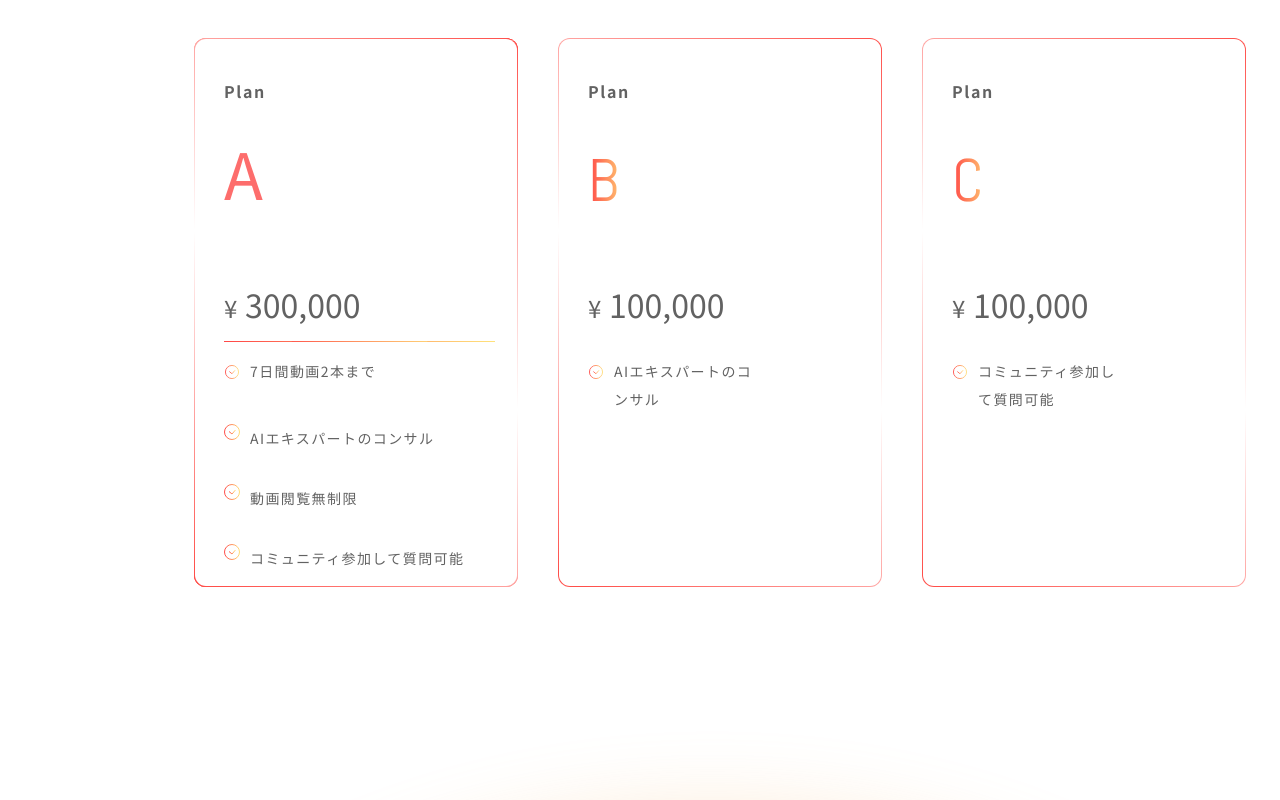
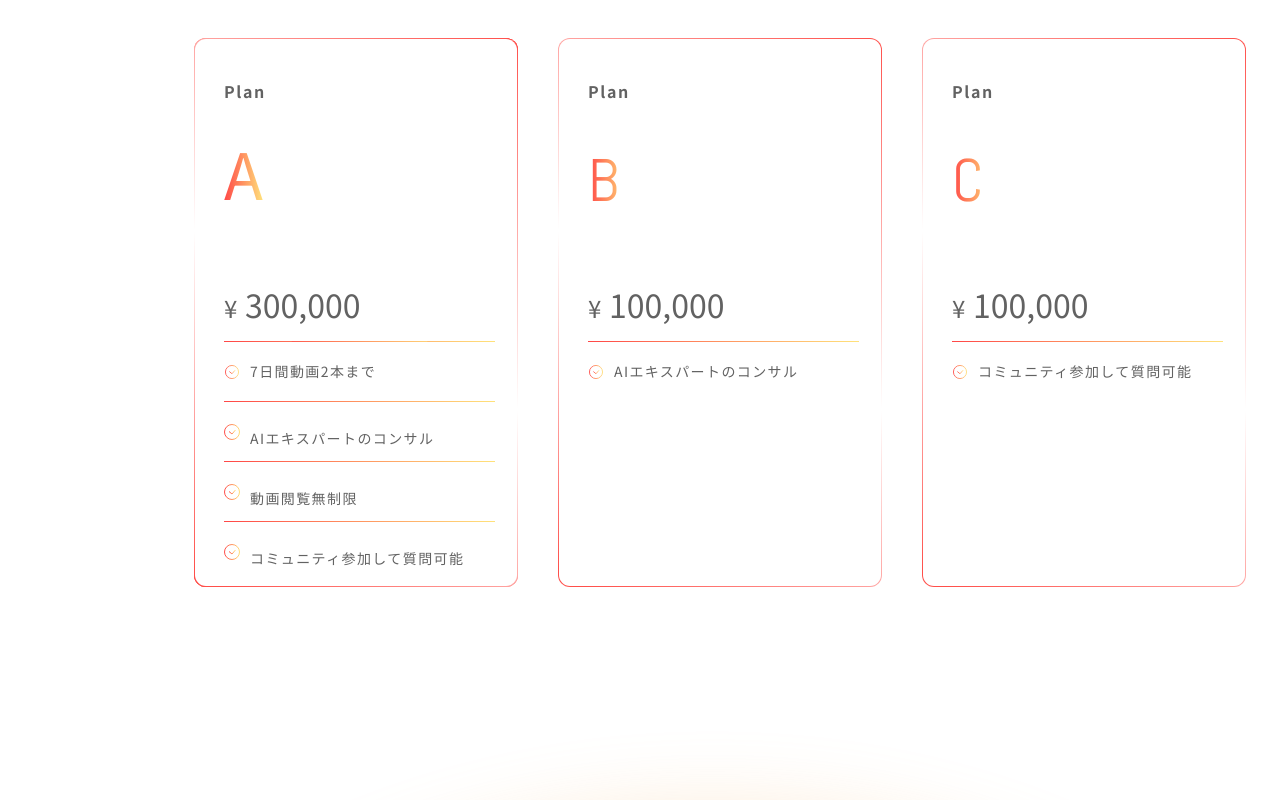
Before and after one commit to yoshi0323/LP01, a Next.js app: page / in a window 1280 px wide. Shown: the part 2140-2940 px from the top of the page. Built offline with nearby package versions, Linux system fonts and the light colour scheme; a web font is replaced by a local one.

Commit message:
グラデーション調整、各コンテナ微調整

```diff
--- a/components/Main1.css
+++ b/components/Main1.css
@@ -115,6 +115,10 @@
 
     /* テキストカラー */
     color: #FD6D6C;
+
+    /* テキストを1行に収める */
+    white-space: nowrap;
+    overflow: hidden; /* または visible */
 }
 
 .vector-6 {
@@ -258,11 +262,15 @@
     letter-spacing: 0.1em;
     text-align: left;
     color: #626262;
+
+    /* テキストを1行に収める */
+    white-space: nowrap;
+    overflow: hidden; /* または visible */
 }
 
 .atext2 {
     top: 385px;
-    width: 200px; /* テキストが長いため幅を調整 */
+    width: 230px; /* AIエキスパートのコンサルが収まるように幅を調整 */
 }
 
 .atext3 {
@@ -271,7 +279,7 @@
 
 .atext4 {
     top: 505px;
-    width: 220px; /* テキストが長いため幅を調整 */
+    width: 250px; /* コミュニティ参加して質問可能が収まるように幅を調整 */
 }
 
 /* 他のスタイルは一旦コメントアウトまたは削除 */
@@ -493,11 +501,8 @@
     height: 589px;
     top: 3465px;
     left: -1px;
-    gap: 0px;
     opacity: 0.8;
     z-index: 1;
-
-    /* グラデーション背景 */
     background: linear-gradient(90deg, #FF4747 0%, #FFE27B 100%);
 }
 
@@ -569,7 +574,7 @@
     display: flex;
     align-items: center;
     padding: 0; /* パディングを0に設定 */
-    margin: 0; /* マージンを0に設定 */
+    margin: 0; /* マーンを0に設定 */
 }
 
 .qa-q-label {
@@ -581,7 +586,7 @@
     gap: 0px;
     opacity: 1;
 
-    /* フォントスタイル */
+    /* フォントタイル */
     font-family: 'Noto Sans JP', sans-serif;
     font-size: 20px;
     font-weight: 700;
@@ -589,7 +594,7 @@
     letter-spacing: 0.1em;
     text-align: left;
 
-    color: #FFFFFF;  /* 背景色を白から文字色を白に変更 */
+    color: #FFFFFF;  /* 背景色を白か字色を白に変更 */
 }
 
 .qa-vertical-line {
@@ -607,7 +612,7 @@
 
 .qa-question-text {
     position: absolute;
-    width: 200px; /* 幅を広げる（130px → 200px） */
+    width: 200px; /* 幅広げる（130px → 200px） */
     height: 28px;
     top: 18px;
     left: 111px;
@@ -635,3 +640,168 @@
     transform: translateY(-50%);  /* 垂直中央揃え */
     cursor: pointer;  /* ホバー時のカーソル */
 }
+
+.gradient-line {
+    position: absolute;
+    width: 271px; /* ラインの幅 */
+    height: 1px; /* ラインの高さ */
+    background: linear-gradient(90deg, #FF4747 0%, #FFE27B 100%); /* グラデーションの色 */
+    z-index: 1; /* 他の要素の上に表示 */
+}
+
+.custom-gradient-line {
+    position: absolute;
+    width: 271px; /* ラインの幅 */
+    height: 1px; /* ラインの高さ */
+    top: 362px; /* 上辺からの位置 */
+    left: 29px; /* 左辺からの位置 */
+    background: linear-gradient(90deg, #FF4747 0%, #FFE27B 100%); /* グラデーションの色 */
+    z-index: 1; /* 他の要素の上に表示 */
+}
+
+.additional-gradient-line {
+    position: absolute;
+    width: 271px; /* ラインの幅 */
+    height: 1px; /* ラインの高さ */
+    top: 422px; /* 上辺からの位置 */
+    left: 29px; /* 左辺からの位置 */
+    background: linear-gradient(90deg, #FF4747 0%, #FFE27B 100%); /* グラデーションの色 */
+    z-index: 1; /* 他の要素の上に表示 */
+}
+
+.extra-gradient-line {
+    position: absolute;
+    width: 271px; /* ラインの幅 */
+    height: 1px; /* ラインのさ */
+    top: 482px; /* 上辺からの位置 */
+    left: 29px; /* 左辺からの位�� */
+    background: linear-gradient(90deg, #FF4747 0%, #FFE27B 100%); /* グラデーションの色 */
+    z-index: 1; /* 他の要素の上に表示 */
+}
+
+/* atext2のスタイルを更新 */
+.atext2 {
+    position: absolute;
+    width: 125px;
+    height: 28px;
+    left: 55px;
+    font-family: 'Noto Sans JP', sans-serif;
+    font-size: 14px;
+    font-weight: 400;
+    line-height: 28px;
+    letter-spacing: 0.1em;
+    text-align: left;
+    color: #626262;
+}
+
+.atext2 {
+    top: 385px;
+    width: 200px; /* テキストが長いため幅を調整 */
+}
+
+.atext3 {
+    top: 445px;
+}
+
+.atext4 {
+    top: 505px;
+    width: 220px; /* テキストが長いため幅を調整 */
+}
+
+/* Plan Bのテキストスタイル */
+.plan-container-b .atext1 {
+    position: absolute;
+    width: 150px; /* 幅を調整して1行に収まるように */
+    height: 28px;
+    left: 55px; /* 位置を調整 */
+    top: 385px; /* 現在の位置を維持 */
+
+    /* タイポグラフィーの設定 */
+    color: var(--gray, #626262); /* グレーの色 */
+    font-family: "Noto Sans JP"; /* フォントファミリー */
+    font-size: 14px; /* フォントサイズ */
+    font-style: normal; /* フォントスタイル */
+    font-weight: 400; /* フォントウェイト */
+    line-height: 28px; /* 行の高さ */
+
+    /* テキストを1行に収める設定 */
+    white-space: nowrap; /* 1行にする */
+    overflow: hidden; /* はみ出した部分を隠す */
+    text-overflow: ellipsis; /* 必要に応じて省略記号を表示 */
+}
+
+/* Plan Cのテキストスタイル */
+.plan-container-c .atext1 {
+    position: absolute;
+    width: 150px; /* 幅を調整して1行に収まるように */
+    height: 28px;
+    left: 55px; /* 位置を調整 */
+    top: 385px; /* 現在の位置を維持 */
+
+    /* タイポグラフィーの設定 */
+    color: var(--gray, #626262); /* グレーの色 */
+    font-family: "Noto Sans JP"; /* フォントファミリー */
+    font-size: 14px; /* フォントサイズ */
+    font-style: normal; /* フォントスタイル */
+    font-weight: 400; /* フォントウェイト */
+    line-height: 28px; /* 行の高さ */
+
+    /* テキストを1行に収める設定 */
+    white-space: nowrap; /* 1行にする */
+    overflow: hidden; /* はみ出した部分を隠す */
+    text-overflow: ellipsis; /* 必要に応じて省略記号を表示 */
+}
+
+.atext1, .atext2, .atext3, .atext4 {
+    font-family: "Noto Sans JP", sans-serif;
+    font-size: 14px;
+    font-style: normal;
+    font-weight: 400;
+    line-height: 28px;
+    letter-spacing: 1.4px;
+    color: var(--gray, #626262);
+
+    /* テキストを1行に収める設定を追加 */
+    white-space: nowrap;
+    overflow: hidden;
+    text-overflow: ellipsis;
+}
+
+/* Plan BとCのテキストスタイル */
+.plan-container-b .atext1,
+.plan-container-c .atext1 {
+    position: absolute;
+    width: 230px; /* テキストが収まるように幅を広げる */
+    height: 28px;
+    left: 55px; /* チェックアイコンの横に配置 */
+    top: 318px; /* チェックアイコンと同じ高さに調整 */
+
+    /* タイポグラフィーの設定 */
+    color: var(--gray, #626262);
+    font-family: "Noto Sans JP";
+    font-size: 14px;
+    font-style: normal;
+    font-weight: 400;
+    line-height: 28px;
+    letter-spacing: 0.1em;
+
+    /* テキストを1行に収める設定 */
+    white-space: nowrap;
+    overflow: hidden;
+    text-overflow: ellipsis;
+}
+
+/* チェックアイコンの位置も調整 */
+.plan-container-b .check-icon,
+.plan-container-c .check-icon {
+    position: absolute;
+    width: 16px;
+    height: 16px;
+    left: 29px;
+    top: 325px;
+    opacity: 1;
+    display: flex;
+    align-items: center;
+    justify-content: center;
+    background: transparent;
+}
--- a/components/Main1.js
+++ b/components/Main1.js
@@ -5,6 +5,10 @@ import Image from 'next/image';
 import Footer from './Footer';
 
 const Main1 = () => {
+    const atex5 = () => {
+        return "AIエキスパートのコンサル";
+    };
+
     return (
         <div className="main1-container">
             {/* グラデーション背景の半円 */}
@@ -77,10 +81,18 @@ const Main1 = () => {
             {/* Plan A - 既存のコンテナ */}
             <div className="plan-container">
                 <div className="plan-title">Plan</div>
-                <div className="plan-letter">A</div>
+                <div className="plan-letter" style={{ background: 'linear-gradient(90deg, #FF4747 0%, #FFE27B 100%)', WebkitBackgroundClip: 'text', WebkitTextFillColor: 'transparent' }}>A</div>
                 <div className="price-yen">¥</div>
                 <div className="price-amount">300,000</div>
-                <div className="vector-6"></div>
+
+                {/* 既存のグラデーションライン */}
+                <div className="custom-gradient-line" />
+
+                {/* 追加のグラデーションラインを追加 */}
+                <div className="additional-gradient-line" />
+
+                {/* さらに新しいグラデーションラインを追加 */}
+                <div className="extra-gradient-line" />
 
                 {/* 1つ目のアイテム */}
                 <div className="check-icon">
@@ -94,6 +106,7 @@ const Main1 = () => {
                     />
                 </div>
                 <div className="atext1">7日間動画2本まで</div>
+                <div className="gradient-line" />
                 <div className="vector-7"></div>
 
                 {/* 2つ目のアイテム */}
@@ -107,7 +120,8 @@ const Main1 = () => {
                         className="check-image"
                     />
                 </div>
-                <div className="atext2">AIエキスパートのコンサル</div>
+                <div className="atext2">{atex5()}</div>
+                <div className="gradient-line" />
                 <div className="vector-8"></div>
 
                 {/* 3つ目のアイテム */}
@@ -122,6 +136,7 @@ const Main1 = () => {
                     />
                 </div>
                 <div className="atext3">動画閲覧無制限</div>
+                <div className="gradient-line" />
                 <div className="vector-9"></div>
 
                 {/* 4つ目のアイテム */}
@@ -147,6 +162,9 @@ const Main1 = () => {
                 <div className="price-amount">100,000</div>
                 <div className="vector-6"></div>
 
+                {/* Plan B の金額の下にグラデーションラインを追加 */}
+                <div className="gradient-line" style={{ top: '302px', left: '29px' }} /> {/* 位置を調整 */}
+
                 {/* Bプランのチェックアイテム */}
                 <div className="check-icon">
                     <Image
@@ -158,7 +176,7 @@ const Main1 = () => {
                         className="check-image"
                     />
                 </div>
-                <div className="atext1">AIエキスパートのコンサル</div>
+                <div className="atext1">{atex5()}</div>
                 <div className="vector-7"></div>
             </div>
 
@@ -169,6 +187,9 @@ const Main1 = () => {
                 <div className="price-yen">¥</div>
                 <div className="price-amount">100,000</div>
                 <div className="vector-6"></div>
+
+                {/* Plan C の金額の下にグラデーションラインを追加 */}
+                <div className="gradient-line" style={{ top: '302px', left: '29px' }} /> {/* 位置を調整 */}
 
                 {/* Cプランのチェックアイテム */}
                 <div className="check-icon">
@@ -218,7 +239,7 @@ const Main1 = () => {
                 />
                 {/* QA コンテンツ用のFrame */}
                 <div className="qa-content-frame">
-                    {/* 1つ目のンテナ */}
+                    {/* 1つ目のンナ */}
                     <div className="qa-item" style={{ position: 'relative' }}>
                         {/* Q1テキスト */}
                         <div className="qa-q-label">Q</div>
```
